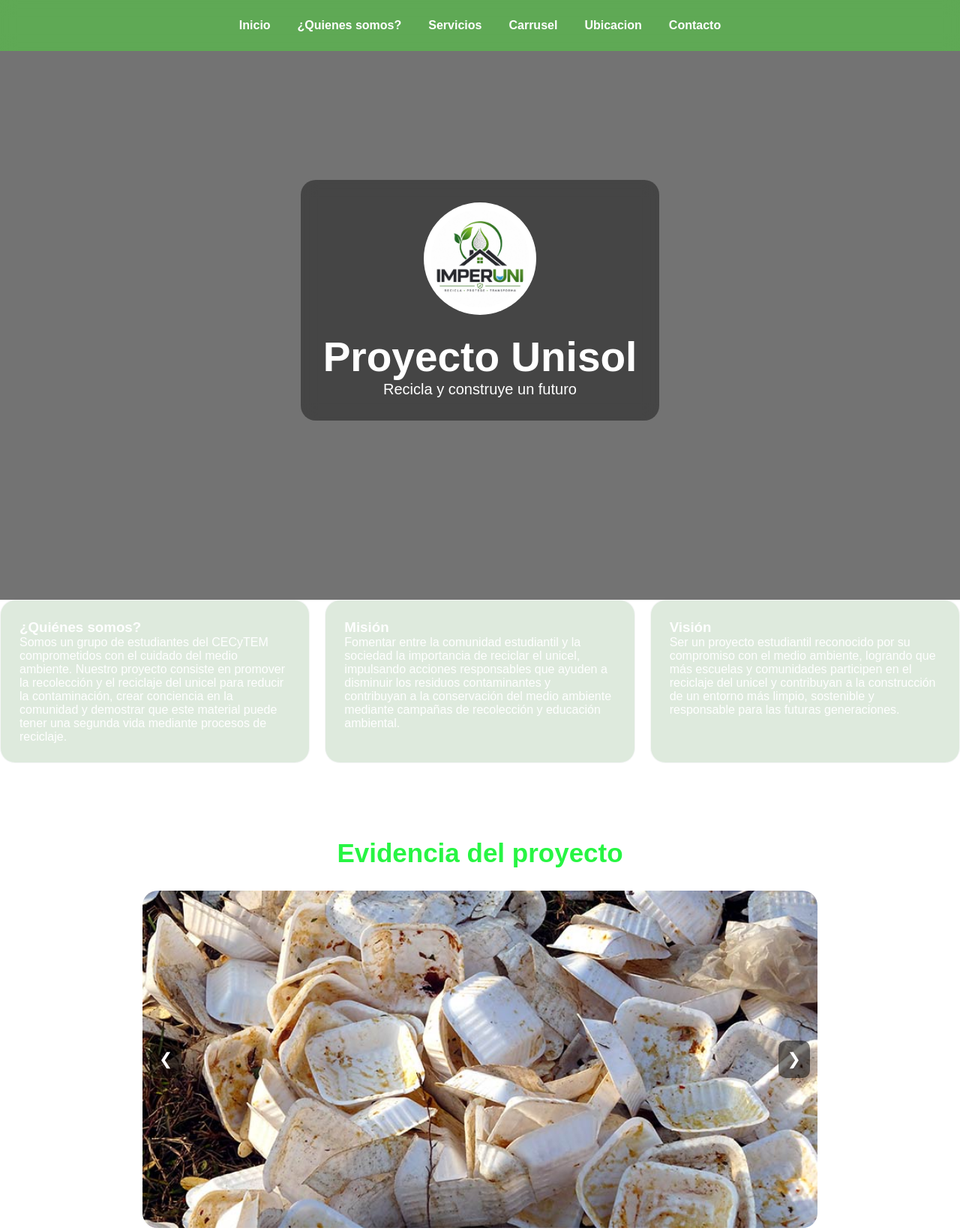
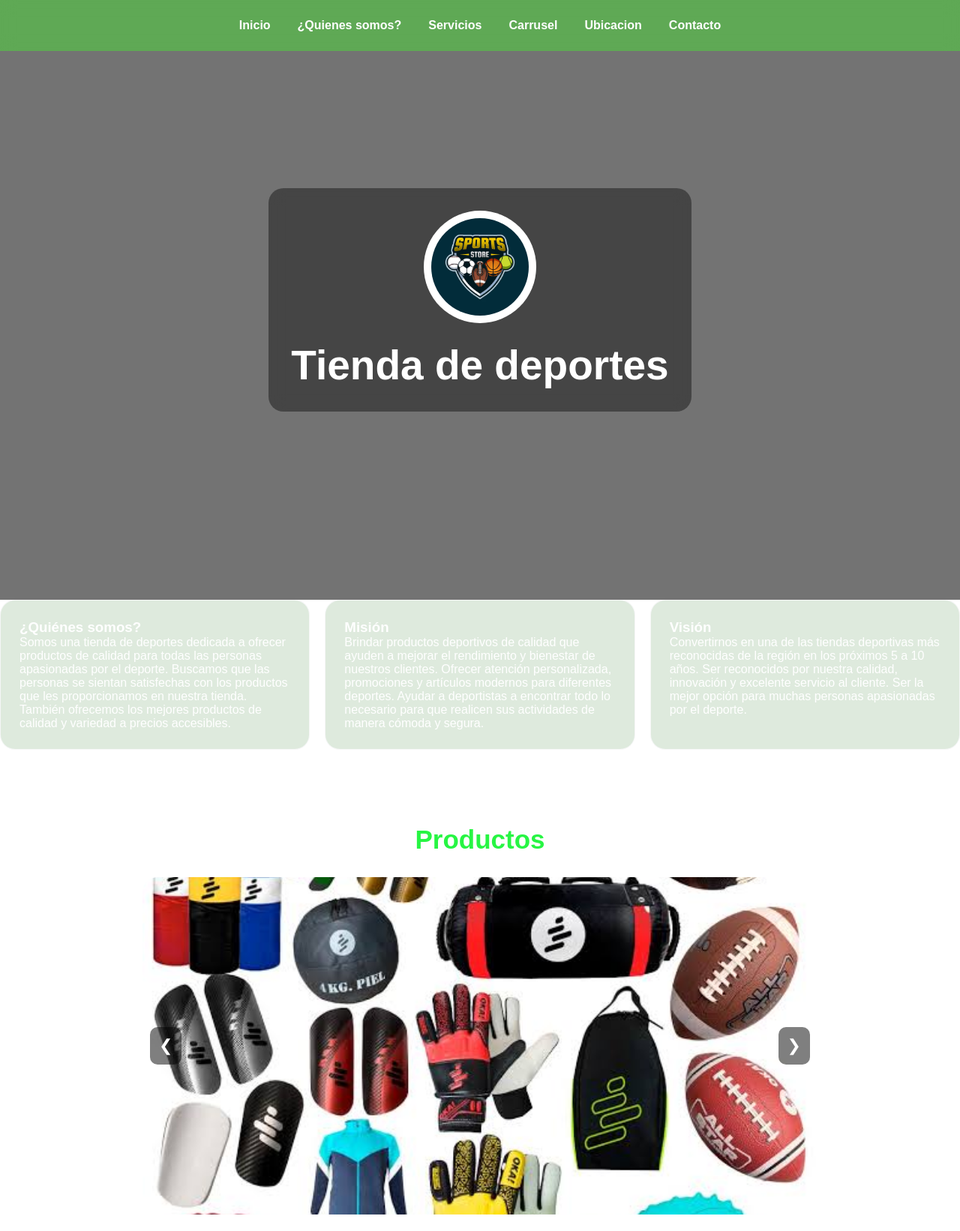
Before and after one commit to Shilo875/Miproyecto409, a website: page index.html in a window 1280 px wide. Shown: the top 1642 px of the page at 75% size. Drawn offline with Linux system fonts and the light colour scheme.

Commit message:
Actualizacion de pagina web y nuevas imagenes

```diff
--- a/index.html
+++ b/index.html
@@ -3,7 +3,7 @@
 <head>
 <meta charset="UTF-8">
 <meta name="viewport" content="width=device-width, initial-scale=1.0">
-<title>Proyecto Unicel</title>
+<title>Tienda de deportes </title>
 
 <style>
 
@@ -466,10 +466,9 @@ background:linear-gradient(135deg,#30fb21,#19eb2e);
 <section class="hero" id="inicio">
 <div class="hero-contenido">
 
-<img src="imagenes/DES11.jpeg" class="logo">
+<img src="imagenes/logotipo.avif" class="logo">
 
-<h1>Proyecto Unisol</h1>
-<p>Recicla y construye un futuro</p>
+<h1>Tienda de deportes</h1>
 
 </div>
 </section>
@@ -478,30 +477,31 @@ background:linear-gradient(135deg,#30fb21,#19eb2e);
 
 <div class="card">
 <h3>¿Quiénes somos?</h3>
-<p>Somos un grupo de estudiantes del CECyTEM comprometidos con el cuidado del medio ambiente. Nuestro proyecto consiste en promover la recolección y el reciclaje del unicel para reducir la contaminación, crear conciencia en la comunidad y demostrar que este material puede tener una segunda vida mediante procesos de reciclaje.</p>
+<p>Somos una tienda de deportes dedicada a ofrecer productos de calidad para todas las personas apasionadas por el deporte. Buscamos que las personas se sientan satisfechas con los productos que les proporcionamos en nuestra tienda. También ofrecemos los mejores productos de calidad y variedad a precios accesibles.<p>
 </div>
 
 <div class="card">
 <h3>Misión</h3>
-<p>Fomentar entre la comunidad estudiantil y la sociedad la importancia de reciclar el unicel, impulsando acciones responsables que ayuden a disminuir los residuos contaminantes y contribuyan a la conservación del medio ambiente mediante campañas de recolección y educación ambiental.</p>
+<p>Brindar productos deportivos de calidad que ayuden a mejorar el rendimiento y bienestar de nuestros clientes. Ofrecer atención personalizada, promociones y artículos modernos para diferentes deportes. Ayudar a deportistas a encontrar todo lo necesario para que realicen sus actividades de manera cómoda y segura.
+</p>
 </div>
 
 <div class="card">
 <h3>Visión</h3>
-<p>Ser un proyecto estudiantil reconocido por su compromiso con el medio ambiente, logrando que más escuelas y comunidades participen en el reciclaje del unicel y contribuyan a la construcción de un entorno más limpio, sostenible y responsable para las futuras generaciones.</p>
+<p>Convertirnos en una de las tiendas deportivas más reconocidas de la región en los próximos 5 a 10 años. Ser reconocidos por nuestra calidad, innovación y excelente servicio al cliente. Ser la mejor opción para muchas personas apasionadas por el deporte.</p>
 </div>
 
 </div>
 </section>
 
 <section id="galeria">
-<h2 class="titulo">Evidencia del proyecto</h2>
+<h2 class="titulo">Productos</h2>
 
 <div class="carrusel">
-    <img src="imagenes/DES8.jpg" class="slide activo">
-    <img src="imagenes/DES7.jpg" class="slide">
-    <img src="imagenes/DES2.jpg" class="slide">
-    <img src="imagenes/DES12.jpeg" class="slide">
+    <img src="imagenes/imagen1.jpg" class="slide activo">
+    <img src="imagenes/imagen2.jpg" class="slide">
+    <img src="imagenes/imagen3.jpg" class="slide">
+    <img src="imagenes/imagen4.jpg" class="slide">
 
     <button class="anterior">&#10094;</button>
     <button class="siguiente">&#10095;</button>
@@ -519,7 +519,7 @@ background:linear-gradient(135deg,#30fb21,#19eb2e);
 
     <div class="form-header">
       <h2>Contáctanos</h2>
-      <p>Solicita información sobre nuestro proyecto de reciclaje de unicel o déjanos un mensaje.</p>
+      <p>Solicita información sobre nuestra tienda de deportes</p>
     </div>
 
    <form name="contacto" id="formularioContacto" method="POST" data-netlify="true" netlify action="gracias.html">
```
Also changed, not shown: imagenes/DES11.jpeg (deleted), imagenes/DES12.jpeg (deleted), imagenes/DES2.jpg (deleted), imagenes/DES3.jpg (deleted), imagenes/DES4.jpg (deleted), imagenes/DES5.jpg (deleted), imagenes/DES7.jpg (deleted), imagenes/DES8.jpg (deleted), imagenes/imagen1.jpg (added), imagenes/imagen2.jpg (added), imagenes/imagen3.jpg (added), imagenes/imagen4.jpg (added), imagenes/logotipo.avif (added).
